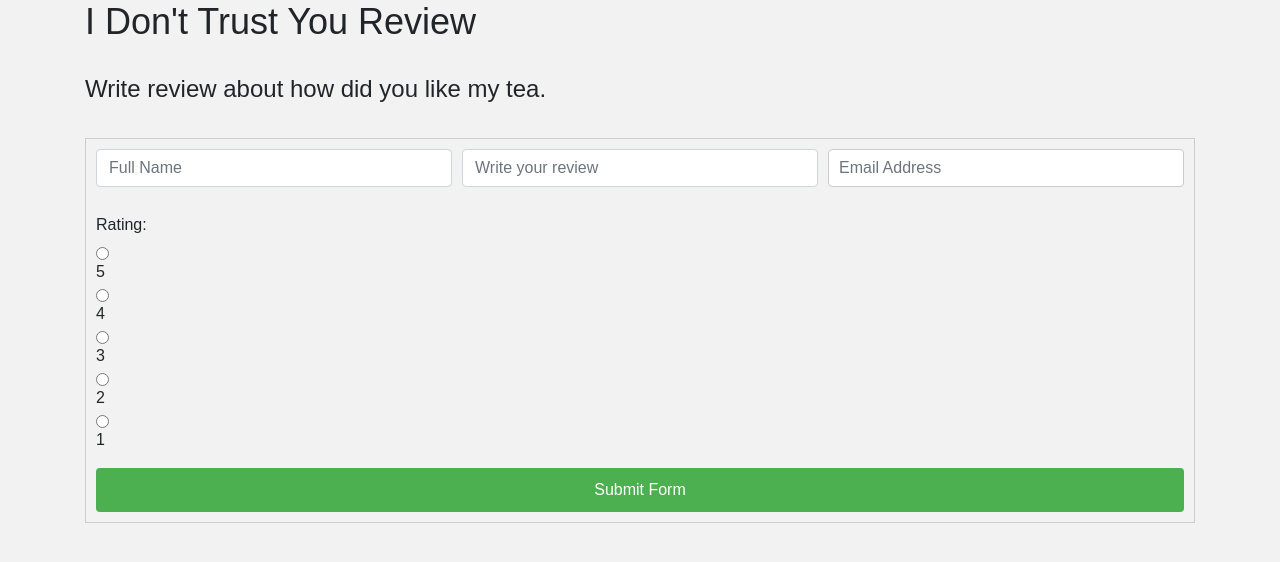
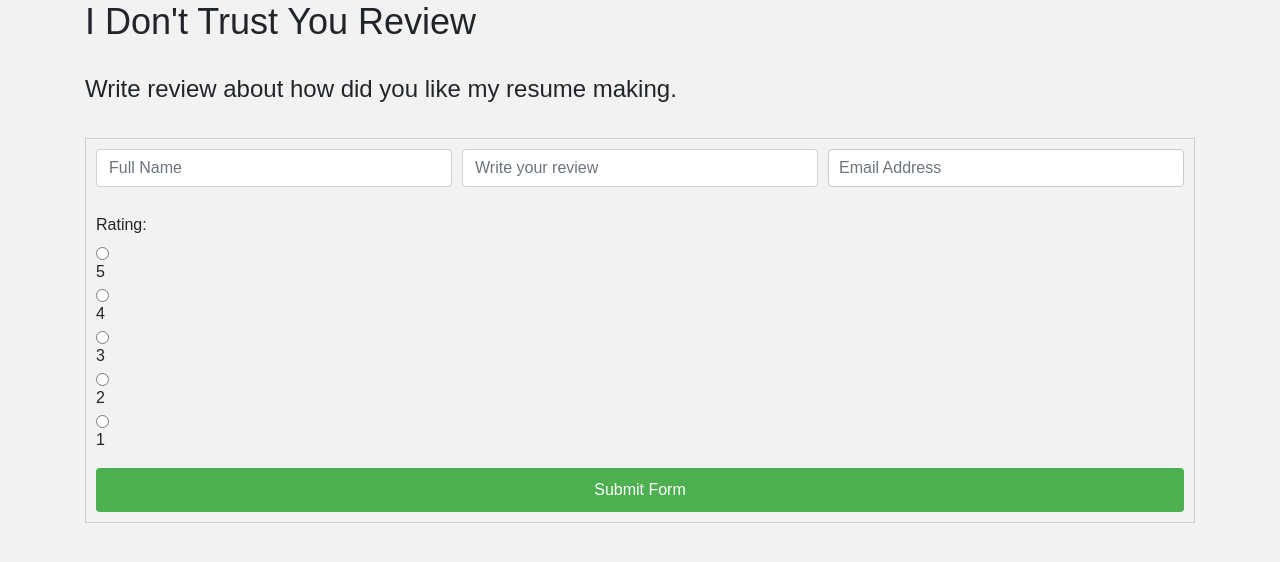
Before and after one commit to Naim120/review2, a plain HTML site: page index.html in a window 1280 px wide. Drawn offline with nearby package versions, Linux system fonts and the light colour scheme.

Commit message:
Update index.html

```diff
--- a/index.html
+++ b/index.html
@@ -9,7 +9,7 @@
 <div class="container">
 <h1> I Don't Trust You Review </h1>
 <br>
-<h3> Write review about how did you like my tea.</h3>
+<h3> Write review about how did you like my resume making.</h3>
 <br>
 <form target="_blank" action="https://formsubmit.co/sknaimuddin234@gmail.com" method="POST">
 <div class="form-group">
```
